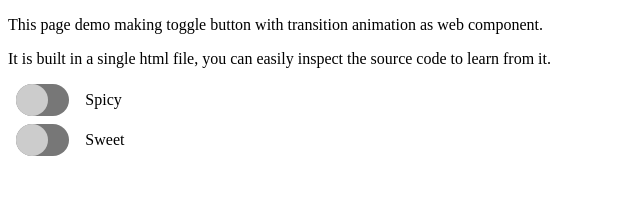
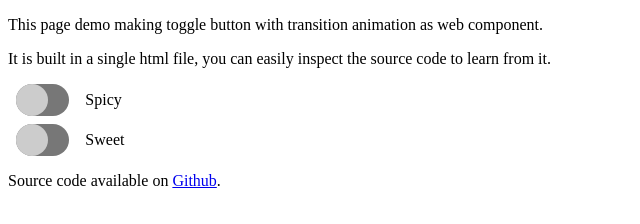
Before and after one commit to beenotung/toggle-button, a plain HTML site: page index.html in a window 1280 px wide. Shown: the whole page, without its empty margins (0-640 px from the left). Drawn offline with Linux system fonts and the light colour scheme.

Commit message:
docs: add link to github on website

```diff
--- a/index.html
+++ b/index.html
@@ -23,6 +23,11 @@
       <toggle-button active>
         <span slot="label">Sweet</span>
       </toggle-button>
+
+      <p>
+        Source code available on
+        <a href="https://github.com/beenotung/toggle-button">Github</a>.
+      </p>
     </main>
 
     <template name="toggle-button">
```
